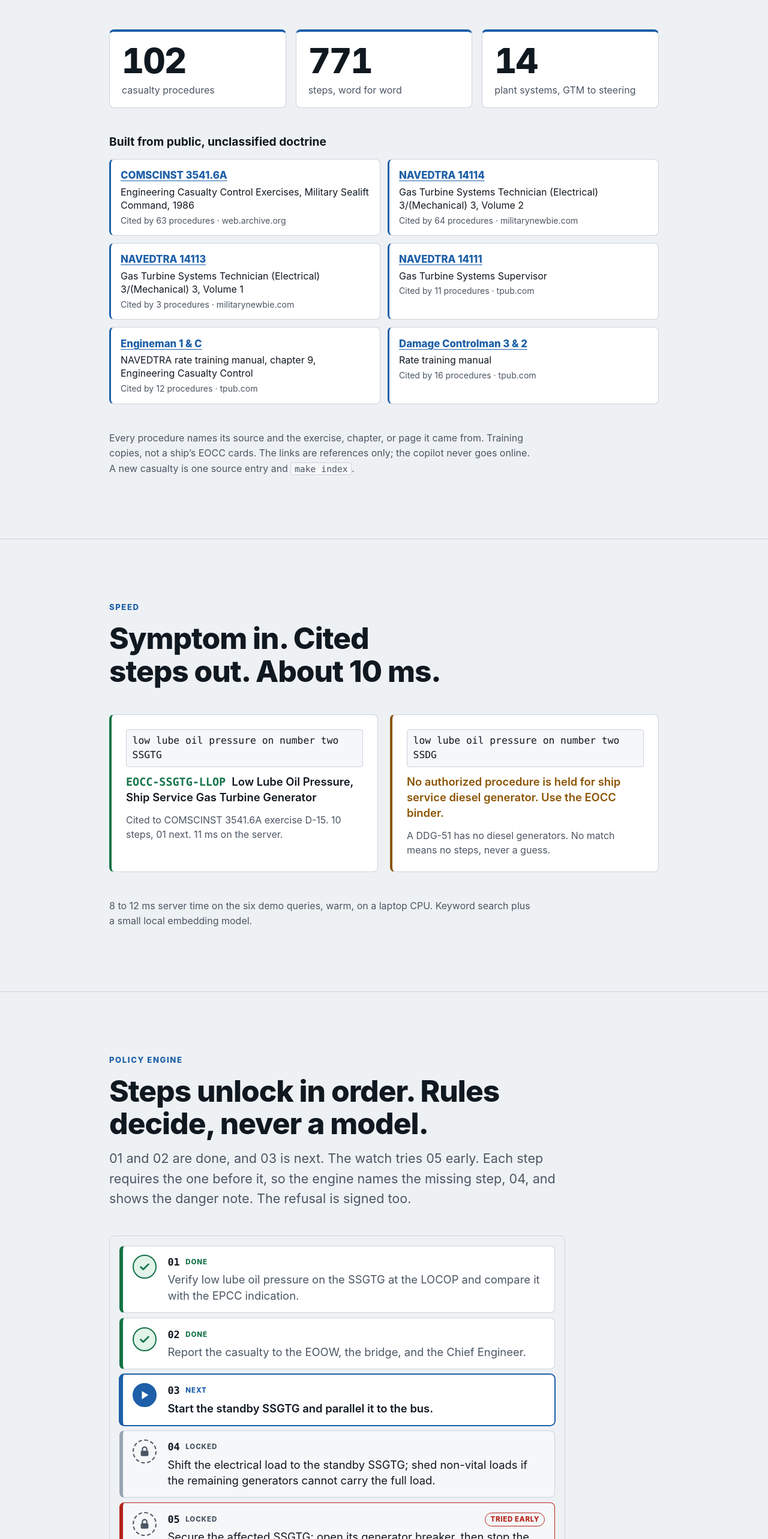
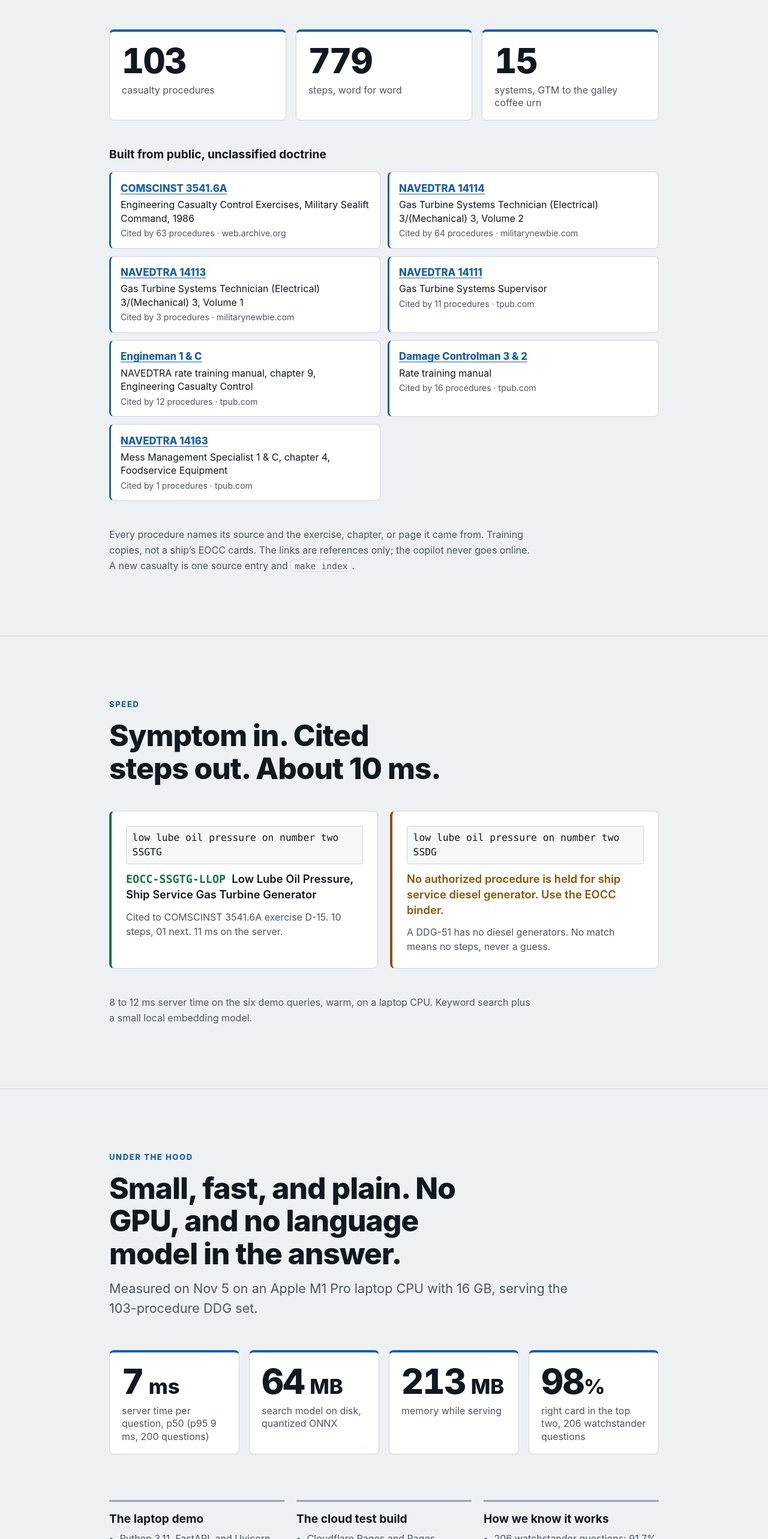
Before and after one commit to CSFH2026/watchstander-copilot, a Next.js app in the folder ui/: page /showcase in a window 1280 px wide. Shown: the part 2548-5114 px from the top of the page at 60% size. Built offline with nearby package versions, Linux system fonts and the light colour scheme; no server answers.

Commit message:
feat(ui): show the stack and measured numbers, and join the two apps in one header switch

```diff
--- a/ui/app/globals.css
+++ b/ui/app/globals.css
@@ -758,3 +758,16 @@ html.sc-anim .sc-diagram.is-in .sc-d-arrow :is(.sc-d-head, .sc-d-lab) { transiti
 .sc-cr-block ul { margin: 0 0 0.3rem; padding-left: 1.1rem; }
 .sc-cr-seq { color: var(--text-secondary); white-space: nowrap; }
 .sc-cr-points { display: flex; flex-direction: column; gap: 1rem; }
+
+/* Under the hood: the stack lists read as plain facts, so they stay compact beside the big numbers. */
+.sc-stack { margin-top: 2rem; }
+.sc-stack ul { margin: 0.5rem 0 0; padding-left: 1.1rem; display: flex; flex-direction: column; gap: 0.45rem; color: var(--text-secondary); font-size: 1rem; line-height: 1.5; }
+
+/* The app switch: the copilot and the CASREP Board as two halves of one control. The CASREP Board
+ * draws the same switch with itself as the current half. */
+.app-switch { display: inline-flex; align-items: stretch; min-height: var(--touch); padding: 3px; border: 1px solid var(--border); border-radius: 999px; background: var(--surface-2); }
+.app-switch > * { display: inline-flex; align-items: center; gap: 0.3rem; padding: 0 0.85rem; border-radius: 999px; font-size: 0.85rem; font-weight: 700; color: var(--text-secondary); text-decoration: none; white-space: nowrap; }
+.app-switch [aria-current='page'] { background: var(--surface); color: var(--text-primary); box-shadow: 0 0 0 1px var(--border-strong); }
+.app-switch a:hover { color: var(--text-primary); }
+.app-switch a:focus-visible { outline: 2px solid var(--accent); outline-offset: 1px; }
+.known-count { display: inline-block; min-width: 1.4rem; margin-left: 0.15rem; padding: 0 0.35rem; border-radius: 999px; background: var(--warn-bg); color: var(--warn); font-size: 0.8rem; font-weight: 800; text-align: center; }
--- a/ui/app/showcase/page.tsx
+++ b/ui/app/showcase/page.tsx
@@ -12,7 +12,7 @@ export const metadata: Metadata = {
   description: 'Offline casualty control for the DDG-51 engineering watch: cited steps in about 10 ms, held in order, every action signed.',
 };
 
-// Every figure below was checked on Nov 5 against corpus/ddg (102 procedures, 771 steps, 14 systems),
+// Every figure below was checked on Nov 5 against corpus/ddg (103 procedures, 779 steps, 15 systems),
 // docs/DEMO.md (server ms, the llama3.2:1b runs, the exact refusal text), and api/ (Ed25519, SHA-256,
 // paper actions through the same policy check). Measure again before changing one.
 
@@ -31,7 +31,7 @@ const POLICY_STEPS: { seq: string; state: 'done' | 'next' | 'locked'; text: stri
 ];
 
 // The public sources behind corpus/ddg, from corpus/ddg/src/sources.yaml. `cited` is how many of the
-// 102 procedure files name the source in their source line (grep -l, Nov 5); one file can cite several.
+// 103 procedure files name the source in their source line (grep -l, Nov 5); one file can cite several.
 const SOURCES: { name: string; what: string; cited: number; url: string; host: string }[] = [
   {
     name: 'COMSCINST 3541.6A',
@@ -63,6 +63,13 @@ const SOURCES: { name: string; what: string; cited: number; url: string; host: s
     host: 'tpub.com',
   },
   { name: 'Damage Controlman 3 & 2', what: 'Rate training manual', cited: 16, url: 'https://www.tpub.com/dc32/1.htm', host: 'tpub.com' },
+  {
+    name: 'NAVEDTRA 14163',
+    what: 'Mess Management Specialist 1 & C, chapter 4, Foodservice Equipment',
+    cited: 1,
+    url: 'http://navyadministration.tpub.com/14163/css/Operation-Of-The-Automatic-Twin-Coffee-Urn-100.htm',
+    host: 'tpub.com',
+  },
 ];
 
 /** The number is in the HTML; motion.tsx only counts up to it, so it is right with JavaScript off. */
@@ -206,9 +213,9 @@ export default function Showcase() {
               lead="Procedures, search model, and signing keys install from a USB stick. No GPU, no cloud account, no network at sea."
             />
             <div className="sc-stats sc-reveal">
-              <Stat value={102} label="casualty procedures" />
-              <Stat value={771} label="steps, word for word" />
-              <Stat value={14} label="plant systems, GTM to steering" />
+              <Stat value={103} label="casualty procedures" />
+              <Stat value={779} label="steps, word for word" />
+              <Stat value={15} label="systems, GTM to the galley coffee urn" />
             </div>
             <div className="sc-sources sc-reveal">
               <h3>Built from public, unclassified doctrine</h3>
@@ -255,6 +262,54 @@ export default function Showcase() {
               </div>
             </div>
             <p className="sc-note sc-reveal">8 to 12 ms server time on the six demo queries, warm, on a laptop CPU. Keyword search plus a small local embedding model.</p>
+          </div>
+        </section>
+
+        <section className="sc-section" aria-labelledby="stack-title">
+          <div className="sc-wrap">
+            <Head
+              id="stack-title"
+              kicker="Under the hood"
+              title="Small, fast, and plain. No GPU, and no language model in the answer."
+              lead="Measured on Nov 5 on an Apple M1 Pro laptop CPU with 16 GB, serving the 103-procedure DDG set."
+            />
+            <div className="sc-stats sc-reveal">
+              <Stat value={7} suffix=" ms" label="server time per question, p50 (p95 9 ms, 200 questions)" />
+              <Stat value={64} suffix=" MB" label="search model on disk, quantized ONNX" />
+              <Stat value={213} suffix=" MB" label="memory while serving" />
+              <Stat value={98} suffix="%" label="right card in the top two, 206 watchstander questions" />
+            </div>
+            <div className="sc-grid3 sc-stack">
+              <article className="sc-point sc-reveal">
+                <h3>The laptop demo</h3>
+                <ul>
+                  <li>Python 3.11, FastAPI, and Uvicorn</li>
+                  <li>BM25 keyword search plus BAAI bge-small-en-v1.5 (384-d) on the CPU, fused by reciprocal rank</li>
+                  <li>One SQLite index file, 3.3 MB</li>
+                  <li>Policy engine: plain rules from each step&apos;s <code>requires:</code> line</li>
+                  <li>Ed25519 signatures and a SHA-256 hash chain in an append-only log</li>
+                  <li>Next.js 16 and React 19, built to 1.2 MB of static files and served by the same process</li>
+                </ul>
+              </article>
+              <article className="sc-point sc-reveal">
+                <h3>The cloud test build</h3>
+                <ul>
+                  <li>Cloudflare Pages and Pages Functions in TypeScript</li>
+                  <li>D1 for procedures and the audit log, Vectorize for step vectors</li>
+                  <li>Workers AI runs the same bge-small model, so answers match the laptop</li>
+                  <li>The CASREP Board: Next.js on Pages, a Worker API, D1, and one key per role</li>
+                </ul>
+              </article>
+              <article className="sc-point sc-reveal">
+                <h3>How we know it works</h3>
+                <ul>
+                  <li>206 watchstander questions: 91.7% find their card first, 98.1% in the top two</li>
+                  <li>35 of 35 off-topic questions refused</li>
+                  <li>353 backend tests and 14 browser tests on every change</li>
+                  <li>Ready 2.1 s after start; a new card is one source entry and a 61 s index build</li>
+                </ul>
+              </article>
+            </div>
           </div>
         </section>
 
```
Also changed, not shown: ui/components/site-header.tsx (+11 -7 lines), 1 other file (tests, documents, lock files or other folders).
